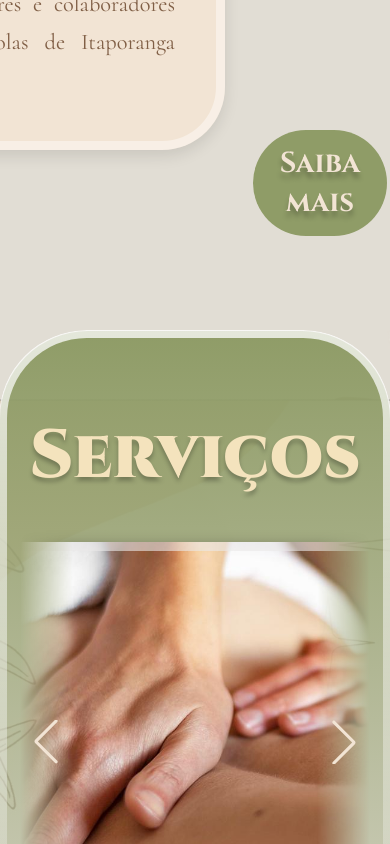
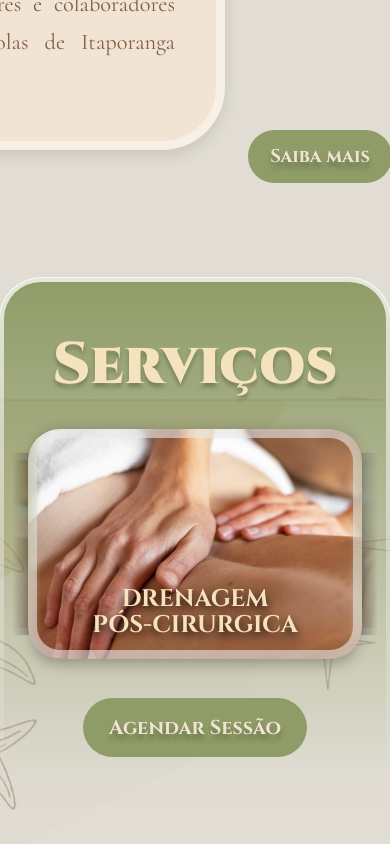
Before and after one commit to SAPI-Unesp/Projeto-Site-CasaMassagem, a React (Vite) app: page / in a window 390 px wide. Shown: the part 3820-4664 px from the top of the page. Built offline with nearby package versions, Linux system fonts and the light colour scheme.

Commit message:
v1 - responsividade servicos e carrossel

```diff
--- a/src/components/Button/Button.styles.ts
+++ b/src/components/Button/Button.styles.ts
@@ -5,15 +5,15 @@ type ButtonSize = "sm" | "md" | "lg"
 const sizeStyles = {
   sm: `
     padding: 8px 16px;
-    font-size: 1.4rem;
+    font-size: clamp(1rem, 3.8vw, 1.4rem);
   `,
   md: `
     padding: 12px 25px;
-    font-size: 1.8rem;
+    font-size: clamp(1.15rem, 4.5vw, 1.8rem);
   `,
   lg: `
     padding: 14px 32px;
-    font-size: 2rem;
+    font-size: clamp(1.25rem, 5vw, 2rem);
   `,
 }
 
@@ -28,6 +28,8 @@ export const StyledButton = styled.button<{ $size: ButtonSize; $fullWidth?: bool
   text-shadow: 0px 6px 5px rgba(0, 0, 0, 0.25);
 
   width: ${({ $fullWidth }) => ($fullWidth ? "100%" : "auto")};
+  max-width: 100%;
+  white-space: nowrap;
 
   cursor: pointer;
   transition: transform 0.25s cubic-bezier(0.34, 1.56, 0.64, 1);
@@ -48,4 +50,9 @@ export const StyledButton = styled.button<{ $size: ButtonSize; $fullWidth?: bool
   }
 
   ${({ $size }) => sizeStyles[$size]}
+
+  @media (max-width: 480px) {
+    padding-inline: ${({ $size }) => ($size === "lg" ? "24px" : $size === "md" ? "20px" : "14px")};
+    min-height: 44px;
+  }
 `
--- a/src/components/Carousel/Carousel.styles.ts
+++ b/src/components/Carousel/Carousel.styles.ts
@@ -9,6 +9,7 @@ interface SwiperContainerProps {
 export const Wrapper = styled.div`
   position: relative;
   width: 100%;
+  max-width: 100%;
 `;
 
 export const SwiperContainer = styled(Swiper)<SwiperContainerProps>`
@@ -31,12 +32,14 @@ export const SwiperContainer = styled(Swiper)<SwiperContainerProps>`
       );
 
   .swiper-slide {
-    /* width: 50% !important; */
-    width: ${({ slideWidth }) => slideWidth};
-    height: ${({ slideHeight }) => slideHeight};
+    width: min(${({ slideWidth }) => slideWidth}, calc(100vw - 56px));
+    height: clamp(260px, 52vw, ${({ slideHeight }) => slideHeight});
     border-radius: ${({ slideBorderRadius }) => slideBorderRadius};
     opacity: 0.95;
-    transition: all 0.5s ease-in-out;
+    transition:
+      opacity 0.7s ease,
+      transform 0.85s cubic-bezier(0.22, 1, 0.36, 1),
+      border-radius 0.7s ease;
     transform: scale(0.8);
     display: flex;
     align-items: center;
@@ -51,7 +54,7 @@ export const SwiperContainer = styled(Swiper)<SwiperContainerProps>`
     position: absolute;
     inset: 0;
     background: rgba(0, 0, 0, 0.5);
-    transition: all 0.5s ease;
+    transition: background 0.7s ease;
     border-radius: inherit;
     z-index: 5;
   }
@@ -73,17 +76,60 @@ export const SwiperContainer = styled(Swiper)<SwiperContainerProps>`
 
   .swiper-slide > div {
     overflow: hidden;
+    border-radius: inherit;
+  }
+
+  .swiper-slide > div img,
+  .swiper-slide > div::after {
+    border-radius: inherit;
   }
 
   .swiper-slide h3 {
     opacity: 0.4;
-    transition: all 0.5s ease;
+    transition:
+      opacity 0.7s ease,
+      filter 0.7s ease;
     filter: blur(2px);
   }
 
   .swiper-slide-active h3 {
     opacity: 1;
     filter: none;
+  }
+
+  @media (max-width: 768px) {
+    padding: 30px 0;
+
+    -webkit-mask-image: linear-gradient(
+      to right,
+      transparent 0%,
+      black 8%,
+      black 92%,
+      transparent 100%
+    );
+    mask-image: linear-gradient(
+      to right,
+      transparent 0%,
+      black 8%,
+      black 92%,
+      transparent 100%
+    );
+
+    .swiper-slide {
+      width: calc(100vw - 72px);
+      height: clamp(230px, 66vw, 330px);
+      border-radius: 40px;
+    }
+  }
+
+  @media (max-width: 480px) {
+    padding: 24px 0;
+
+    .swiper-slide {
+      width: calc(100vw - 56px);
+      height: 230px;
+      border-radius: 32px;
+    }
   }
 `;
 
@@ -101,6 +147,28 @@ export const SlideCaption = styled.h3`
   text-transform: uppercase;
   text-shadow: 0px 4px 10px rgba(0, 0, 0, 0.9);
   pointer-events: none;
+  display: flex;
+  flex-direction: column;
+  align-items: center;
+  line-height: 1.08;
+  padding: 0 18px;
+  box-sizing: border-box;
+
+  span {
+    display: block;
+    max-width: 100%;
+    overflow-wrap: anywhere;
+  }
+
+  @media (max-width: 768px) {
+    bottom: 24px;
+    font-size: clamp(1.7rem, 7.6vw, 2.25rem);
+  }
+
+  @media (max-width: 480px) {
+    bottom: 20px;
+    font-size: 1.5rem;
+  }
 `;
 
 export const NavContainer = styled.div`
@@ -125,4 +193,11 @@ export const NavContainer = styled.div`
     transform: scale(1.12);
     filter: brightness(1.2);
   }
+
+  @media (max-width: 768px) {
+    .swiper-button-next,
+    .swiper-button-prev {
+      display: none;
+    }
+  }
 `;
--- a/src/components/Carousel/Carousel.tsx
+++ b/src/components/Carousel/Carousel.tsx
@@ -1,5 +1,5 @@
 import { SwiperSlide } from "swiper/react";
-import { EffectCoverflow, Navigation } from "swiper/modules";
+import { Autoplay, EffectCoverflow, Navigation } from "swiper/modules";
 import { BorderedImage } from "../BorderedImage/BorderedImage";
 import * as S from "./Carousel.styles";
 
@@ -24,6 +24,19 @@ interface CarouselProps {
   onActiveChange?: (serviceId: string) => void;
 }
 
+function getTitleLines(title: string) {
+  const words = title.split(" ");
+
+  if (words.length <= 2) {
+    return words;
+  }
+
+  return [
+    words.slice(0, 2).join(" "),
+    words.slice(2).join(" "),
+  ].filter(Boolean);
+}
+
 export function Carousel({
   items,
   imageBorderRadius = "60px",
@@ -41,7 +54,7 @@ export function Carousel({
         slideWidth={slideWidth}
         slideHeight={slideHeight}
         slideBorderRadius={slideBorderRadius}
-        modules={[EffectCoverflow, Navigation]}
+        modules={[Autoplay, EffectCoverflow, Navigation]}
         navigation={{
           nextEl: ".custom-next",
           prevEl: ".custom-prev",
@@ -53,6 +66,12 @@ export function Carousel({
         loop={true}
         loopAdditionalSlides={3}
         spaceBetween={15}
+        speed={850}
+        autoplay={{
+          delay: 3200,
+          disableOnInteraction: false,
+          pauseOnMouseEnter: true,
+        }}
         coverflowEffect={{
           rotate: 0,
           stretch: 0,
@@ -76,14 +95,14 @@ export function Carousel({
               alt={item.alt || item.title}
               borderRadius={imageBorderRadius}
               height="100%"
-              objectFit="cover"
+              objectFit={imageFit}
             />
 
             {item.title && (
               <S.SlideCaption>
-                {item.title.split(" ").slice(0, 2).join(" ")}
-                <br />
-                {item.title.split(" ").slice(2).join(" ")}
+                {getTitleLines(item.title).map((line) => (
+                  <span key={line}>{line}</span>
+                ))}
               </S.SlideCaption>
             )}
           </SwiperSlide>
--- a/src/pages/Home/Sections/Services/Services.styles.ts
+++ b/src/pages/Home/Sections/Services/Services.styles.ts
@@ -49,6 +49,26 @@ export const SectionContainer = styled(motion.section)`
     & > button {
         margin-top: 15px;
     }
+
+    @media (max-width: 768px) {
+        padding: ${({ theme }) => theme.spacing.xxxl} 16px;
+        border-radius: 56px 56px 0 0;
+
+        &::before {
+            border-radius: 56px 56px 0 0;
+            padding: 6px;
+        }
+    }
+
+    @media (max-width: 480px) {
+        padding: ${({ theme }) => theme.spacing.xxl} 12px;
+        border-radius: 42px 42px 0 0;
+
+        &::before {
+            border-radius: 42px 42px 0 0;
+            padding: 5px;
+        }
+    }
 `;
 
 export const SectionTitle = styled(motion.h2)`
@@ -58,10 +78,27 @@ export const SectionTitle = styled(motion.h2)`
     /* margin-bottom: ${({ theme }) => theme.spacing.s}; */
     font-weight: ${({ theme }) => theme.fontWeights.black};
     text-shadow: 0px 4px 4px rgba(0, 0, 0, 0.25);
+
+    @media (max-width: 768px) {
+        font-size: clamp(
+            3.35rem,
+            14vw,
+            ${({ theme }) => theme.fontSizes.Title1}
+        );
+        text-align: center;
+    }
+
+    @media (max-width: 480px) {
+        font-size: clamp(3.15rem, 15vw, 3.85rem);
+    }
 `;
 
 export const MotionWrapper = styled(motion.div)`
     width: 100%;
     display: flex;
     justify-content: center;
+
+    & + & {
+        margin-top: 15px;
+    }
 `;
```
